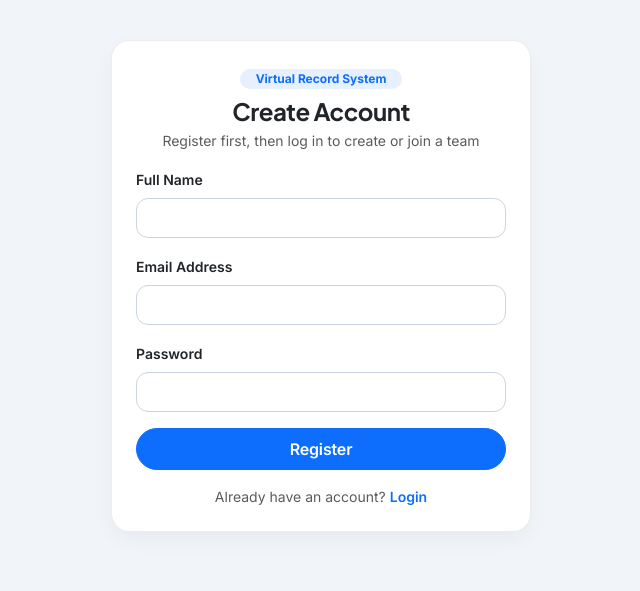
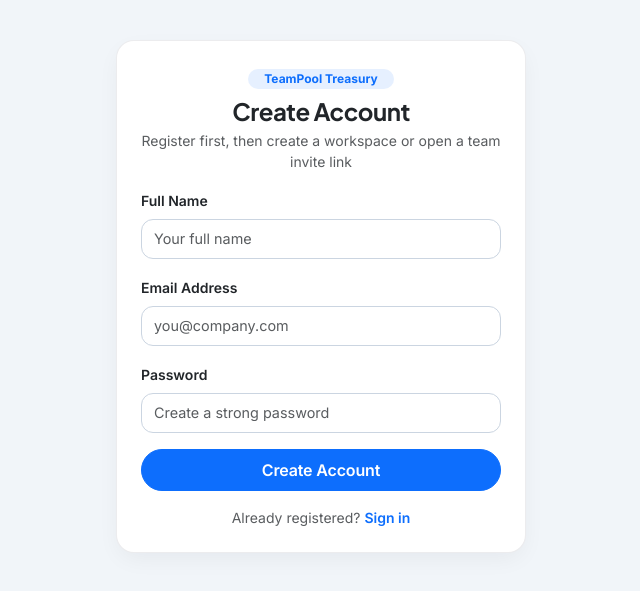
Before and after one commit to Bmk265/Tharvatha-Cheptha, a Flask app: page /register in a window 1280 px wide. Shown: the part 51-642 px from the top of the page, without its empty margins (319-959 px from the left). Run offline with Flask 3, Linux system fonts and the light colour scheme.

Commit message:
Update register.html

```diff
--- a/templates/register.html
+++ b/templates/register.html
@@ -1,28 +1,28 @@
 {% extends "base.html" %}
 {% block content %}
-<div class="card p-4 mx-auto mt-4" style="max-width: 420px;">
+<div class="card p-4 mx-auto mt-4" style="max-width: 410px;">
   <div class="text-center mb-3">
-    <span class="badge bg-primary bg-opacity-10 text-primary px-3 py-1 rounded-pill mb-2">Virtual Record System</span>
+    <span class="badge bg-primary bg-opacity-10 text-primary px-3 py-1 rounded-pill mb-2">TeamPool Treasury</span>
     <h4 class="fw-bold mb-1">Create Account</h4>
-    <p class="text-muted small mb-0">Register first, then log in to create or join a team</p>
+    <p class="text-muted small mb-0">Register first, then create a workspace or open a team invite link</p>
   </div>
   <form method="POST">
     <div class="mb-3">
       <label class="form-label small fw-semibold">Full Name</label>
-      <input type="text" name="name" class="form-control" required>
+      <input type="text" name="name" class="form-control" placeholder="Your full name" required>
     </div>
     <div class="mb-3">
       <label class="form-label small fw-semibold">Email Address</label>
-      <input type="email" name="email" class="form-control" required>
+      <input type="email" name="email" class="form-control" placeholder="you@company.com" required>
     </div>
     <div class="mb-3">
       <label class="form-label small fw-semibold">Password</label>
-      <input type="password" name="password" class="form-control" required>
+      <input type="password" name="password" class="form-control" placeholder="Create a strong password" required>
     </div>
-    <button class="btn btn-primary w-100 rounded-pill py-2 fw-semibold">Register</button>
+    <button class="btn btn-primary w-100 rounded-pill py-2 fw-semibold">Create Account</button>
   </form>
   <p class="mt-3 mb-0 text-center small text-muted">
-    Already have an account? <a href="{{ url_for('login') }}" class="fw-semibold text-decoration-none">Login</a>
+    Already registered? <a href="{{ url_for('login', next=request.args.get('next')) }}" class="fw-semibold text-decoration-none">Sign in</a>
   </p>
 </div>
 {% endblock %}
```
